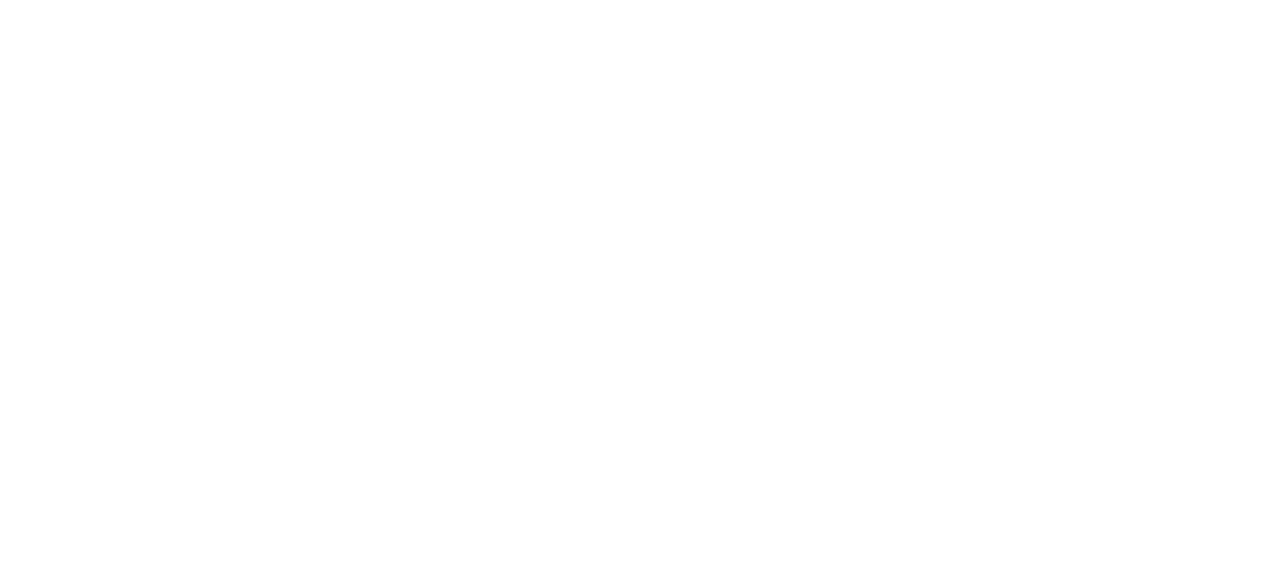
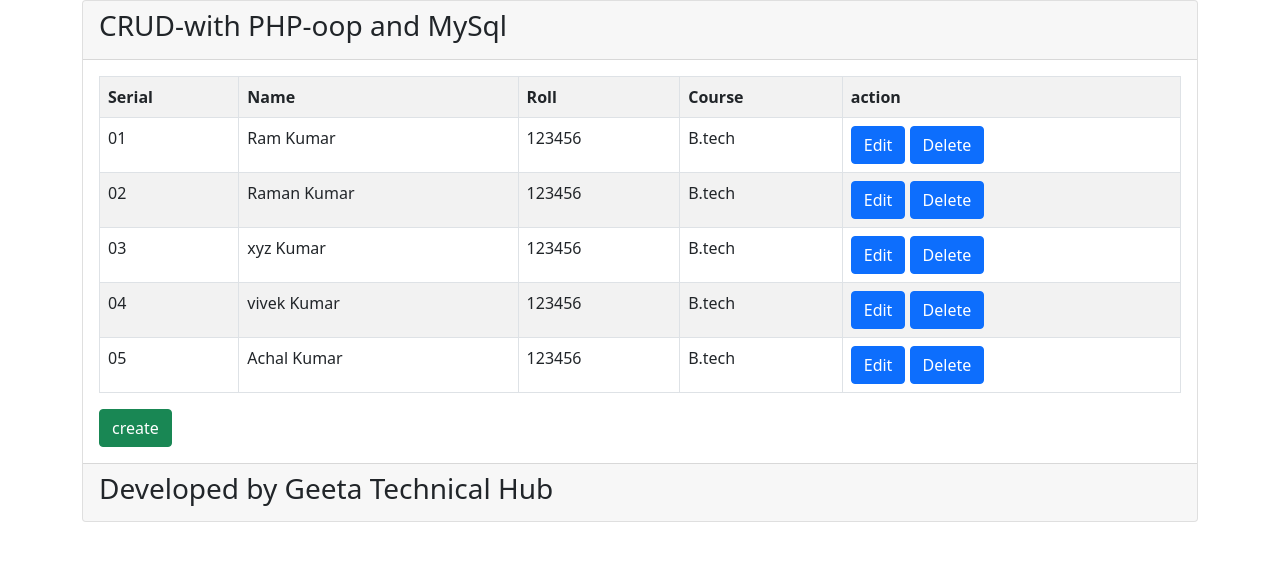
Before and after one commit to GUL5522/CRUD-with-PHP-OOP-and-MySQLi, a PHP site: page / in a window 1280 px wide. Before the commit the part shown is empty. Shown: the top 561 px of the page. Run offline with PHP 8.4, Linux system fonts and the light colour scheme.

Commit message:
Phase2 Design with Pages

```diff
--- /dev/null
+++ b/config.php
@@ -0,0 +1,6 @@
+<?php
+define('DBHOST', 'localhost');
+define('DBUSER', 'root');
+define('DBPASS', '');
+define('DBNAME', 'studentdb');
+?>
--- a/footer.php
+++ b/footer.php
@@ -0,0 +1,9 @@
+<div class="card-footer">
+                    <h3 class="card-title">Developed by Geeta Technical Hub</h3>
+                    </div>
+                </div>
+            </offset-1>
+        </div>
+    </div>
+</body>
+</html>
--- a/header.php
+++ b/header.php
@@ -0,0 +1,18 @@
+<!DOCTYPE html>
+<html lang="en">
+<head>
+    <meta charset="UTF-8">
+    <meta name="viewport" content="width=device-width, initial-scale=1.0">
+    <title>CRUD-with-php</title>
+    <link rel="stylesheet" href="https://cdn.jsdelivr.net/npm/bootstrap@5.0.2/dist/css/bootstrap.min.css" rel="stylesheet" integrity="sha384-EVSTQN3/azprG1Anm3QDgpJLIm9Nao0Yz1ztcQTwFspd3yD65VohhpuuCOmLASjC" crossorigin="anonymous">
+</head>
+<body>
+    <div class="container">
+        <div class="row">
+        <offset-1>
+                <div class="card">
+                    <div class="card-header">
+                        <h3 class="card-title">
+                            CRUD-with PHP-oop and MySql
+                        </h3>
+                    </div>
--- a/index.php
+++ b/index.php
@@ -1,11 +1,69 @@
-<!DOCTYPE html>
-<html lang="en">
-<head>
-    <meta charset="UTF-8">
-    <meta name="viewport" content="width=device-width, initial-scale=1.0">
-    <title>CRUD-with-php</title>
-</head>
-<body>
+<?php
+    include 'header.php';
+    ?>
+                    <div class="card-body">
+                    <table class="table table-striped table-bordered table-hover">
+                        <tr>
+                            <th>Serial</th>
+                            <th>Name</th>
+                            <th>Roll</th>
+                            <th>Course</th>
+                            <th>action</th>
+                        </tr>
+                        <tr>
+                            <td>01</td>
+                            <td>Ram Kumar</td>
+                            <td>123456</td>
+                            <td>B.tech</td>
+                            <td>
+                                <a class="btn btn-primary" href="update.php">Edit</a>
+                                <a class="btn btn-primary"href="update.php">Delete</a>
+                            </td>
+                        </tr>
+                        <tr>
+                            <td>02</td>
+                            <td>Raman Kumar</td>
+                            <td>123456</td>
+                            <td>B.tech</td>
+                            <td>
+                                <a class="btn btn-primary" href="update.php">Edit</a>
+                                <a class="btn btn-primary"href="update.php">Delete</a>
 
-</body>
-</html>
+                            </td>
+                        </tr>
+                        <tr>
+                            <td>03</td>
+                            <td>xyz Kumar</td>
+                            <td>123456</td>
+                            <td>B.tech</td>
+                            <td>
+                                <a class="btn btn-primary" href="update.php">Edit</a>
+                                <a class="btn btn-primary"href="update.php">Delete</a>
+                            </td>
+                        </tr>
+                        <tr>
+                            <td>04</td>
+                            <td>vivek Kumar</td>
+                            <td>123456</td>
+                            <td>B.tech</td>
+                            <td>
+                                <a class="btn btn-primary" href="update.php">Edit</a>
+                                <a class="btn btn-primary"href="update.php">Delete</a>
+                            </td>
+                        </tr>
+                        <tr>
+                            <td>05</td>
+                            <td>Achal Kumar</td>
+                            <td>123456</td>
+                            <td>B.tech</td>
+                            <td>
+                                <a class="btn btn-primary" href="update.php">Edit</a>
+                                <a class="btn btn-primary"href="update.php">Delete</a>
+                            </td>
+                        </tr>
+                    </table>
+                    <a class="btn btn-success" href="create.php">create</a>
+                    </div>
+<?php
+include 'footer.php';
+?>
```
Also changed, not shown: create.php (+27 -0 lines), update.php (+25 -0 lines).
